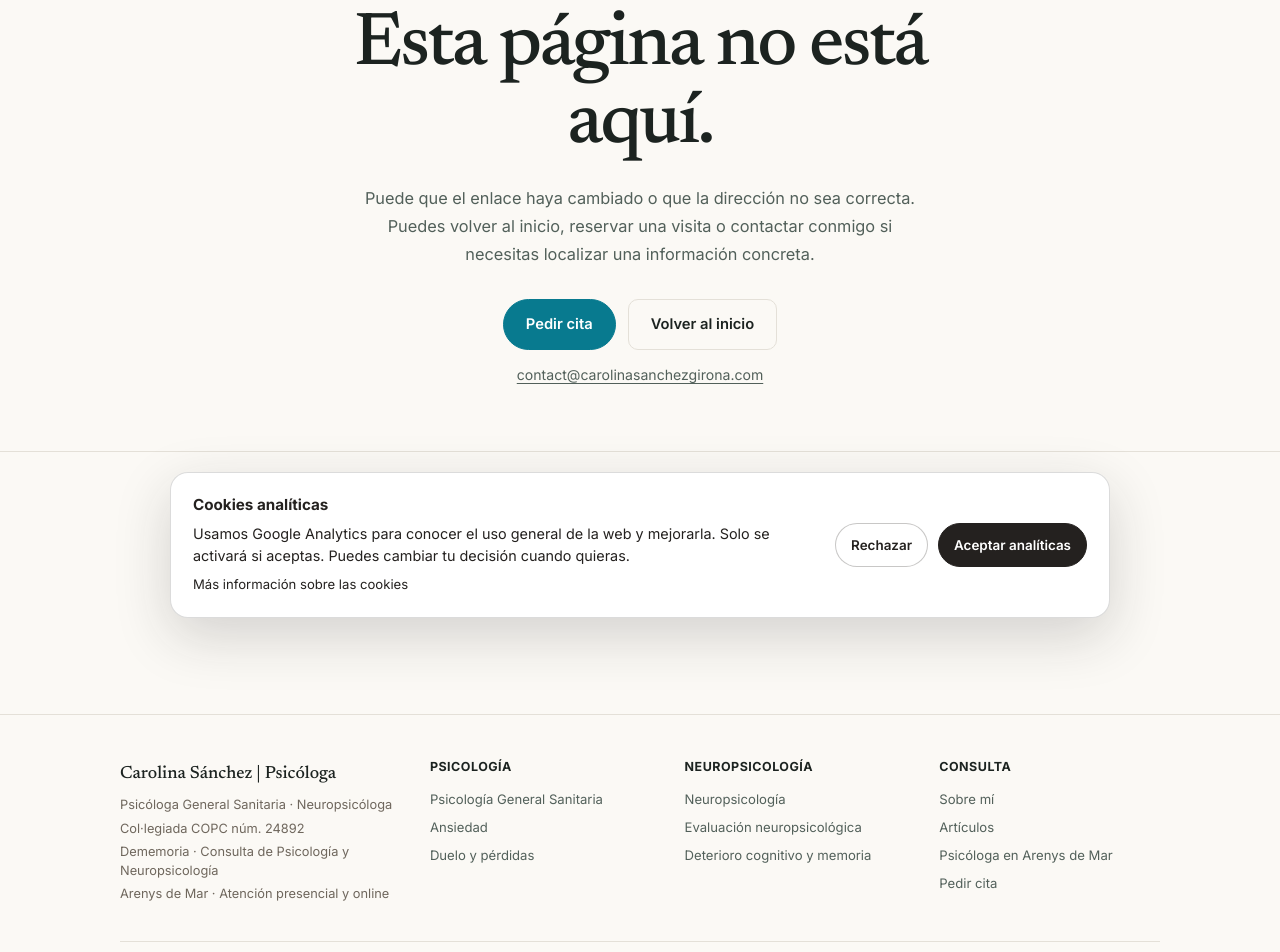
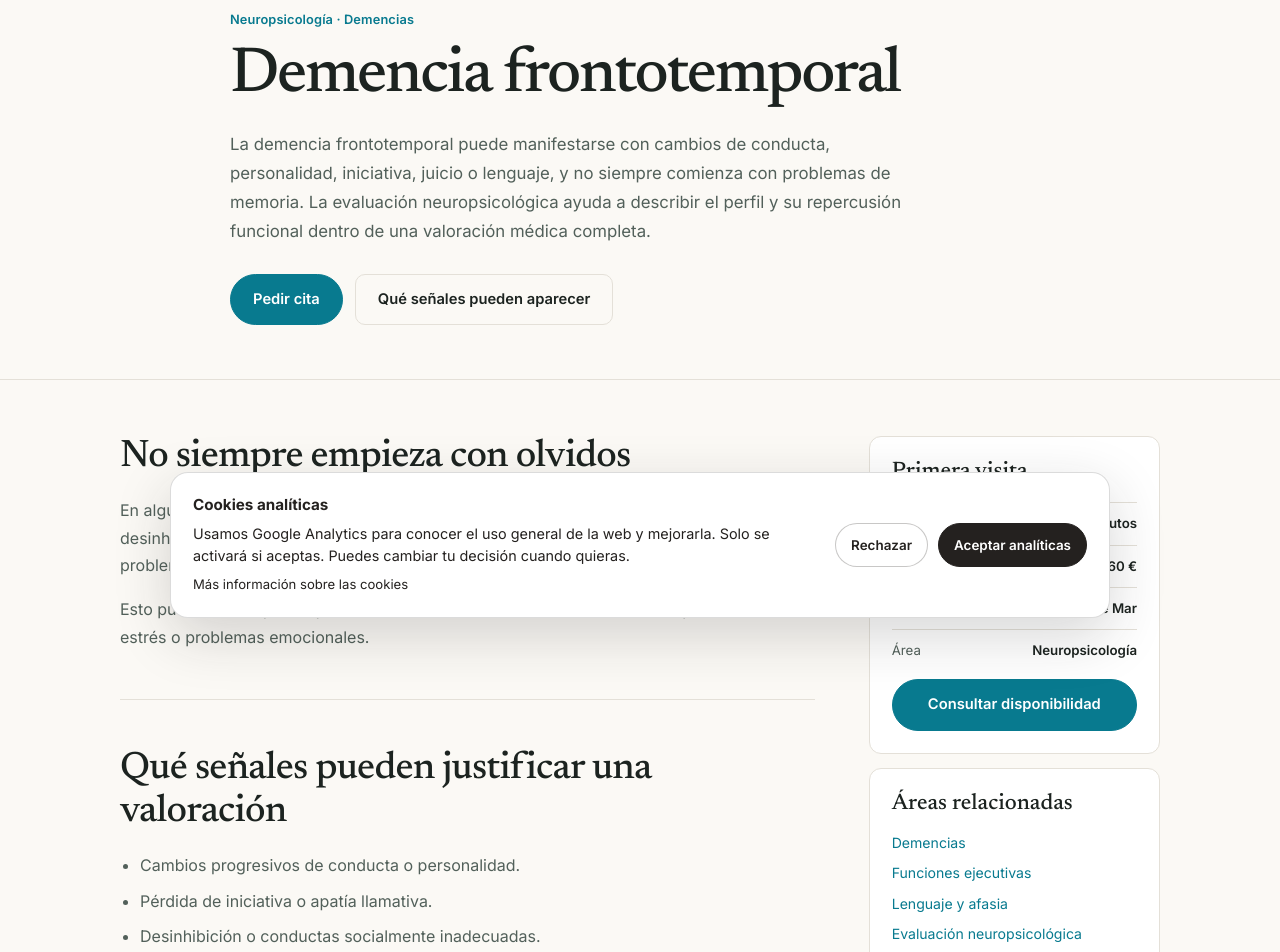
Before and after one commit to carolinasanchezgirona/Portfolio-Carolina, a Next.js app: page /demencia-frontotemporal in a window 1280 px wide. Before the commit this address had no page. Shown: the part 160-1112 px from the top of the page. Built offline with nearby package versions, Linux system fonts and the light colour scheme.

Commit message:
SEO: add frontotemporal dementia page

```diff
--- /dev/null
+++ b/app/demencia-frontotemporal/page.tsx
@@ -0,0 +1,58 @@
+import type { Metadata } from "next";
+import "../seo-pages.css";
+
+export const metadata: Metadata = {
+  title: "Demencia frontotemporal | Neuropsicóloga en Arenys de Mar",
+  description: "Evaluación neuropsicológica en demencia frontotemporal: cambios de conducta, personalidad, lenguaje, funciones ejecutivas y autonomía.",
+  alternates: { canonical: "/demencia-frontotemporal/" },
+  openGraph: {
+    title: "Demencia frontotemporal | Carolina Sánchez Girona",
+    description: "Neuropsicología para valorar cambios conductuales, ejecutivos y del lenguaje compatibles con demencia frontotemporal.",
+    url: "https://carolinasanchezgirona.com/demencia-frontotemporal/",
+  },
+};
+
+const serviceSchema = {
+  "@context": "https://schema.org",
+  "@type": "Service",
+  name: "Evaluación neuropsicológica en demencia frontotemporal",
+  provider: { "@type": "Person", name: "Carolina Sánchez Girona", jobTitle: "Neuropsicóloga y Psicóloga General Sanitaria", url: "https://carolinasanchezgirona.com" },
+  areaServed: ["Arenys de Mar", "Maresme", "Barcelona", "España"],
+  serviceType: "Evaluación neuropsicológica de cambios cognitivos, conductuales y del lenguaje compatibles con demencia frontotemporal",
+  url: "https://carolinasanchezgirona.com/demencia-frontotemporal/",
+};
+
+export default function FrontotemporalDementiaPage() {
+  return (
+    <main className="editorial-site">
+      <header className="site-header">
+        <a className="brand" href="/" aria-label="Carolina Sánchez, inicio"><span className="brand-name">Carolina Sánchez</span><span className="brand-sub">Psicóloga · Neuropsicóloga</span></a>
+        <nav className="nav" aria-label="Navegación principal"><a href="/neuropsicologia/">Neuropsicología</a><a href="/demencias/">Demencias</a><a className="nav-cta" href="/cita/">Pedir cita</a></nav>
+      </header>
+      <section className="seo-hero"><div className="editorial-wrap seo-hero-inner">
+        <p className="seo-breadcrumbs"><a href="/">Inicio</a><span>·</span><a href="/neuropsicologia/">Neuropsicología</a><span>·</span><span>Demencia frontotemporal</span></p>
+        <p className="editorial-eyebrow">Neuropsicología · Demencias</p>
+        <h1>Demencia frontotemporal</h1>
+        <p className="seo-lead">La demencia frontotemporal puede manifestarse con cambios de conducta, personalidad, iniciativa, juicio o lenguaje, y no siempre comienza con problemas de memoria. La evaluación neuropsicológica ayuda a describir el perfil y su repercusión funcional dentro de una valoración médica completa.</p>
+        <div className="seo-actions"><a className="editorial-btn editorial-btn-primary" href="/cita/">Pedir cita</a><a className="editorial-btn editorial-btn-secondary" href="#senales">Qué señales pueden aparecer</a></div>
+      </div></section>
+      <div className="editorial-wrap seo-layout">
+        <article className="seo-copy">
+          <section><h2>No siempre empieza con olvidos</h2><p>En algunos casos predominan cambios en la forma de comportarse, menor empatía, desinhibición, apatía, rigidez mental o dificultades para tomar decisiones. En otros, el problema principal aparece en el lenguaje.</p><p>Esto puede hacer que las primeras señales se confundan con cambios de personalidad, estrés o problemas emocionales.</p></section>
+          <section id="senales"><h2>Qué señales pueden justificar una valoración</h2><ul><li>Cambios progresivos de conducta o personalidad.</li><li>Pérdida de iniciativa o apatía llamativa.</li><li>Desinhibición o conductas socialmente inadecuadas.</li><li>Rigidez mental, perseveración o dificultad para cambiar de estrategia.</li><li>Pérdida de empatía o cambios en la sensibilidad hacia otras personas.</li><li>Dificultades progresivas para encontrar palabras, comprender o expresarse.</li><li>Problemas de planificación, juicio o autonomía cotidiana.</li></ul></section>
+          <section><h2>Funciones ejecutivas y conducta</h2><p>Las regiones frontales participan en planificación, inhibición, flexibilidad mental, toma de decisiones y regulación de la conducta. Cuando estas funciones se alteran, una persona puede mantener algunas capacidades cognitivas básicas pero mostrar dificultades importantes en situaciones complejas o sociales.</p><p>Puede ser útil revisar también <a href="/funciones-ejecutivas-y-planificacion-en-adultos/">funciones ejecutivas y planificación</a>.</p></section>
+          <section><h2>Relación con alteraciones del lenguaje</h2><p>Algunas variantes frontotemporales se presentan principalmente con alteraciones progresivas del lenguaje. En esos casos conviene valorar comprensión, expresión, denominación, fluidez y otros componentes lingüísticos.</p><p>Cuando el problema de lenguaje aparece tras una lesión cerebral aguda, el contexto es distinto y puede ser más útil revisar <a href="/afasia-y-problemas-de-lenguaje/">afasia y problemas de lenguaje</a>.</p></section>
+          <section><h2>Qué aporta la evaluación neuropsicológica</h2><p>La <a href="/evaluacion-neuropsicologica/">evaluación neuropsicológica</a> permite explorar funciones ejecutivas, atención, memoria, lenguaje, cognición social y otras áreas según el caso.</p><p>También es importante recoger información de familiares cuando existen cambios conductuales o de conciencia de déficit, porque la percepción de las dificultades puede ser limitada.</p></section>
+          <section><h2>Diferencias con Alzheimer y otras demencias</h2><p>La <a href="/alzheimer-primeros-sintomas-y-evaluacion/">enfermedad de Alzheimer</a> suele asociarse más a problemas de memoria episódica en sus formas típicas, mientras que en la demencia frontotemporal pueden destacar antes los cambios conductuales, ejecutivos o del lenguaje.</p><p>Sin embargo, los perfiles pueden solaparse y el diagnóstico requiere integrar evolución, neuroimagen, valoración médica y funcionamiento cotidiano.</p><div className="seo-callout"><strong>Cuando cambia la conducta, también puede haber un problema neurológico.</strong><span>La clave está en observar si el cambio es progresivo, persistente y claramente distinto del funcionamiento previo.</span></div></section>
+        </article>
+        <aside className="seo-sidebar" aria-label="Información práctica">
+          <div className="seo-card"><h2>Primera visita</h2><ul className="seo-facts"><li><span>Duración</span><strong>60 minutos</strong></li><li><span>Tarifa</span><strong>60 €</strong></li><li><span>Ubicación</span><strong>Arenys de Mar</strong></li><li><span>Área</span><strong>Neuropsicología</strong></li></ul><a className="editorial-btn editorial-btn-primary" href="/cita/">Consultar disponibilidad</a></div>
+          <div className="seo-card"><h3>Áreas relacionadas</h3><div className="seo-related"><a href="/demencias/">Demencias</a><a href="/funciones-ejecutivas-y-planificacion-en-adultos/">Funciones ejecutivas</a><a href="/afasia-y-problemas-de-lenguaje/">Lenguaje y afasia</a><a href="/evaluacion-neuropsicologica/">Evaluación neuropsicológica</a></div></div>
+        </aside>
+      </div>
+      <section className="editorial-section seo-authority"><div className="editorial-wrap seo-authority-grid"><div><p className="editorial-section-eyebrow">Profesional responsable</p><h2>Carolina Sánchez Girona</h2><p className="editorial-role">Psicóloga General Sanitaria · Neuropsicóloga</p></div><div className="seo-authority-copy"><p>Trabajo en evaluación neuropsicológica de personas adultas con deterioro cognitivo y demencias, integrando cognición, conducta, lenguaje, evolución y repercusión funcional.</p><div className="seo-authority-links"><a href="/sobre-mi/">Conocer mi trayectoria profesional →</a><a href="/neuropsicologia/">Ver Neuropsicología →</a></div></div></div></section>
+      <footer className="editorial-footer"><div className="editorial-wrap editorial-footer-inner"><div><p className="editorial-footer-brand">Carolina Sánchez | Psicóloga</p><p>Dememoria · Consulta de Psicología y Neuropsicología</p></div><div><p>Arenys de Mar · Atención online</p><p>© 2026 Carolina Sánchez Girona</p></div></div></footer>
+      <script type="application/ld+json" dangerouslySetInnerHTML={{ __html: JSON.stringify(serviceSchema) }} />
+    </main>
+  );
+}
```
